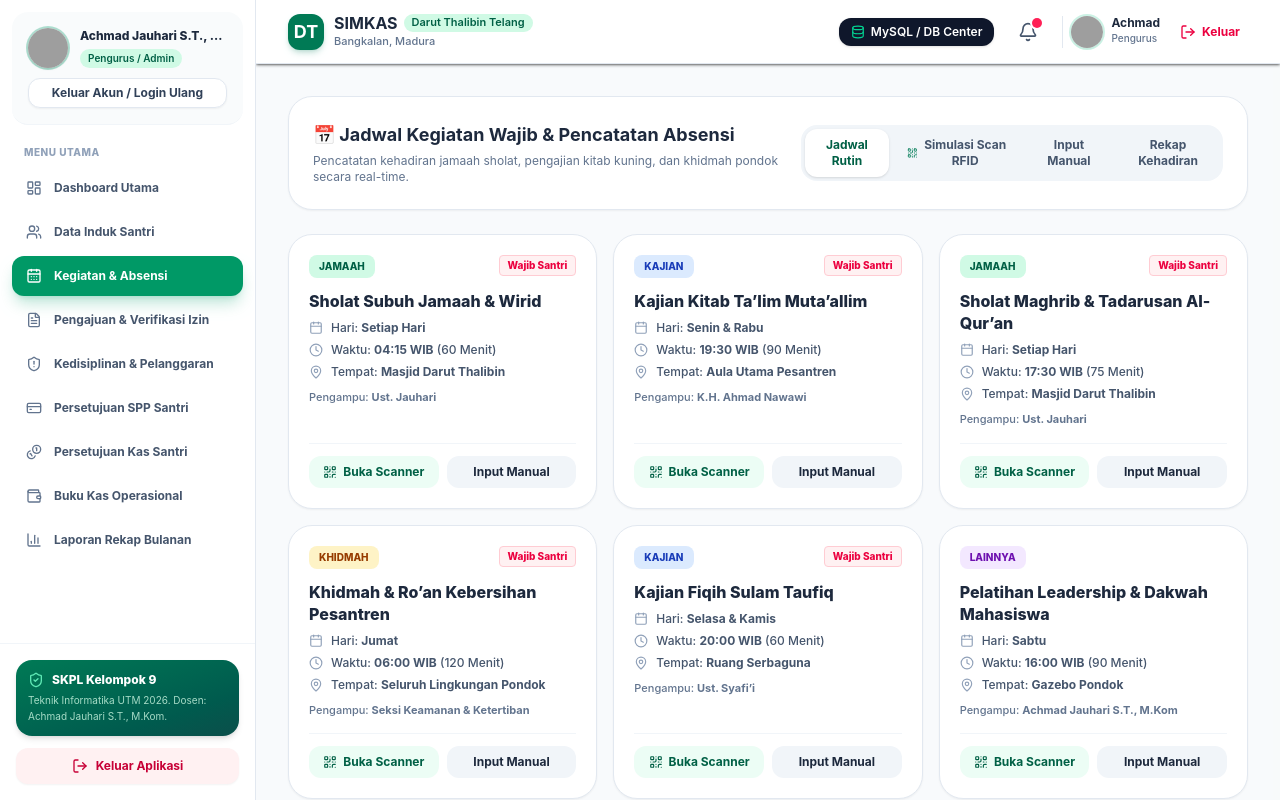
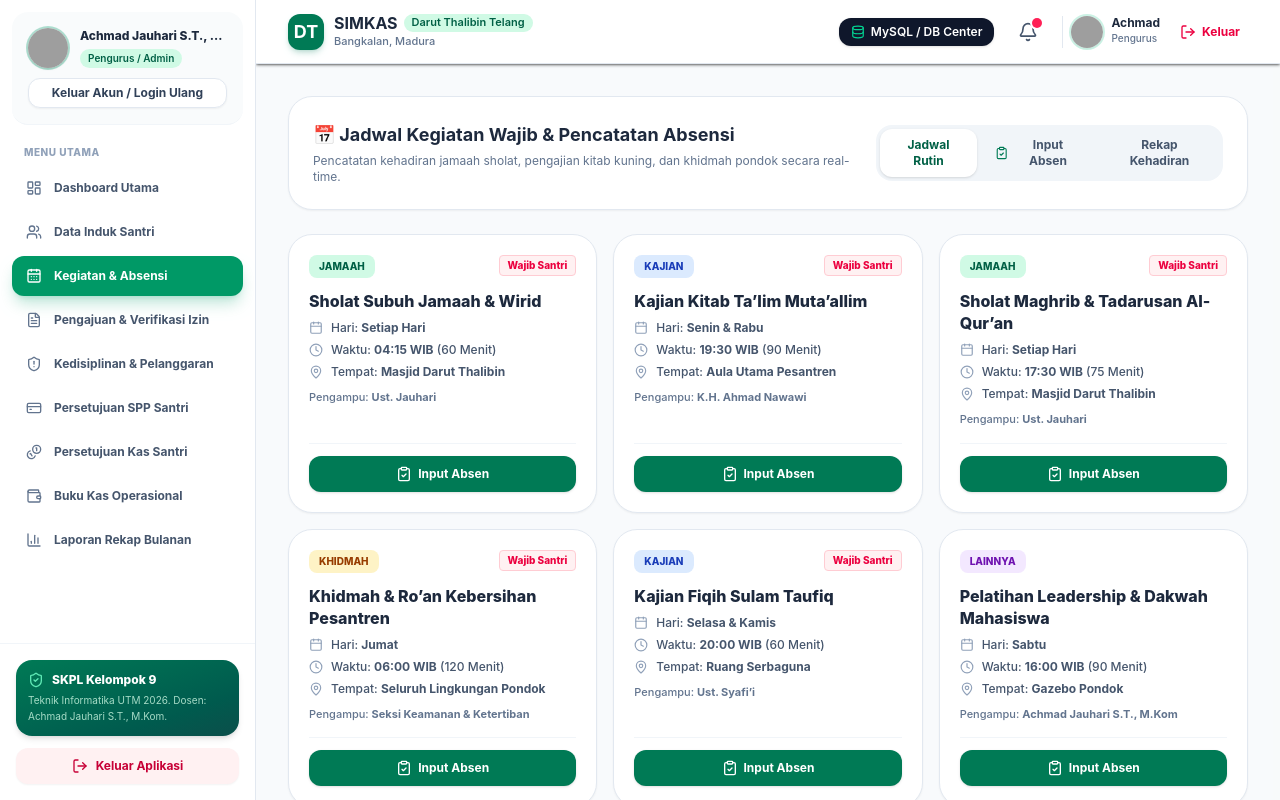
Before and after one commit to ardy-4u/PPL-SIMKAS, a React (Vite) app: page / in a window 1280 px wide. Both pictures are taken after a click on the button "Lihat Log & Input Absen". Built offline with nearby package versions, Linux system fonts and the light colour scheme; grey boxes are pictures that could not be loaded.

Commit message:
refactor: simplify attendance by removing scanner and keeping only Input Absen

```diff
--- a/src/views/KegiatanView.tsx
+++ b/src/views/KegiatanView.tsx
@@ -1,17 +1,13 @@
 import React, { useState } from 'react';
 import { useSimkas } from '../context/SimkasContext';
 import { AbsensiStatus } from '../types/simkas';
-import { Calendar, Clock, MapPin, QrCode } from 'lucide-react';
+import { Calendar, Clock, MapPin, ClipboardCheck } from 'lucide-react';
 
 export const KegiatanView: React.FC = () => {
-  const { role, kegiatans, santris, absensis, addAbsensi, quickScanRFID, showToast } = useSimkas();
-  const [activeTab, setActiveTab] = useState<'jadwal' | 'scan' | 'manual' | 'riwayat'>('jadwal');
+  const { role, kegiatans, santris, absensis, addAbsensi, showToast } = useSimkas();
+  const [activeTab, setActiveTab] = useState<'jadwal' | 'manual' | 'riwayat'>('jadwal');
 
-  // Quick scan RFID state
-  const [scanInput, setScanInput] = useState('');
-  const [selectedKegiatanId, setSelectedKegiatanId] = useState('k1');
-
-  // Manual logger state
+  // Input Absen logger state
   const [manualKegId, setManualKegId] = useState('k1');
   const [manualSantriId, setManualSantriId] = useState(santris[0]?.id || '');
   const [manualStatus, setManualStatus] = useState<AbsensiStatus>('hadir');
@@ -20,14 +16,6 @@ export const KegiatanView: React.FC = () => {
   // History filter state
   const [filterDate, setFilterDate] = useState(new Date().toISOString().substring(0, 10));
   const [filterStatus, setFilterStatus] = useState<string>('Semua');
-
-  const handleScanSubmit = (e: React.FormEvent) => {
-    e.preventDefault();
-    if (!scanInput.trim()) return;
-    if (quickScanRFID(scanInput.trim(), selectedKegiatanId)) {
-      setScanInput('');
-    }
-  };
 
   const handleManualSubmit = (e: React.FormEvent) => {
     e.preventDefault();
@@ -82,21 +70,13 @@ export const KegiatanView: React.FC = () => {
           </button>
 
           {role === 'admin' && (
-            <>
-              <button
-                onClick={() => setActiveTab('scan')}
-                className={`px-3 py-2 rounded-xl transition flex items-center gap-1 ${activeTab === 'scan' ? 'bg-white text-emerald-800 shadow-sm' : 'text-slate-600 hover:text-slate-900'}`}
-              >
-                <QrCode className="w-3.5 h-3.5 text-emerald-700" />
-                <span>Simulasi Scan RFID</span>
-              </button>
-              <button
-                onClick={() => setActiveTab('manual')}
-                className={`px-3 py-2 rounded-xl transition ${activeTab === 'manual' ? 'bg-white text-emerald-800 shadow-sm' : 'text-slate-600 hover:text-slate-900'}`}
-              >
-                Input Manual
-              </button>
-            </>
+            <button
+              onClick={() => setActiveTab('manual')}
+              className={`px-3 py-2 rounded-xl transition flex items-center gap-1.5 ${activeTab === 'manual' ? 'bg-white text-emerald-800 shadow-sm' : 'text-slate-600 hover:text-slate-900'}`}
+            >
+              <ClipboardCheck className="w-3.5 h-3.5 text-emerald-700" />
+              <span>Input Absen</span>
+            </button>
           )}
 
           <button
@@ -151,19 +131,13 @@ export const KegiatanView: React.FC = () => {
               </div>
 
               {role === 'admin' && (
-                <div className="mt-4 pt-3 border-t border-slate-100 flex gap-2">
-                  <button
-                    onClick={() => { setSelectedKegiatanId(k.id); setActiveTab('scan'); }}
-                    className="flex-1 py-2 bg-emerald-50 hover:bg-emerald-100 text-emerald-800 rounded-xl text-xs font-bold text-center flex items-center justify-center gap-1.5 transition"
-                  >
-                    <QrCode className="w-3.5 h-3.5" />
-                    <span>Buka Scanner</span>
-                  </button>
+                <div className="mt-4 pt-3 border-t border-slate-100">
                   <button
                     onClick={() => { setManualKegId(k.id); setActiveTab('manual'); }}
-                    className="flex-1 py-2 bg-slate-100 hover:bg-slate-200 text-slate-800 rounded-xl text-xs font-bold text-center transition"
+                    className="w-full py-2.5 bg-emerald-700 hover:bg-emerald-800 text-white rounded-xl text-xs font-bold text-center transition shadow-sm flex items-center justify-center gap-1.5"
                   >
-                    Input Manual
+                    <ClipboardCheck className="w-4 h-4" />
+                    <span>Input Absen</span>
                   </button>
                 </div>
               )}
@@ -172,77 +146,12 @@ export const KegiatanView: React.FC = () => {
         </div>
       )}
 
-      {/* Tab 2: Simulasi Scan RFID */}
-      {activeTab === 'scan' && role === 'admin' && (
-        <div className="bg-white rounded-3xl p-6 md:p-10 border border-slate-200 max-w-2xl mx-auto shadow-sm text-center">
-          <div className="w-16 h-16 bg-emerald-100 text-emerald-700 rounded-2xl flex items-center justify-center mx-auto mb-4 shadow-inner">
-            <QrCode className="w-8 h-8" />
-          </div>
-
-          <h3 className="text-xl font-extrabold text-slate-800">Simulasi RFID / Barcode Scanner Absensi</h3>
-          <p className="text-xs text-slate-500 mt-1 max-w-md mx-auto leading-relaxed">
-            Dalam implementasi nyata, santri menempelkan Kartu RFID ke perangkat reader atau memindai QR Code di gerbang masjid/aula. Silakan pilih kegiatan dan ketik NIS atau nama santri untuk mensimulasikan tap kartu.
-          </p>
-
-          <form onSubmit={handleScanSubmit} className="mt-6 space-y-4 max-w-md mx-auto text-left">
-            <div>
-              <label className="block text-xs font-bold text-slate-700 mb-1.5">Pilih Kegiatan Wajib Saat Ini</label>
-              <select
-                value={selectedKegiatanId}
-                onChange={(e) => setSelectedKegiatanId(e.target.value)}
-                className="w-full p-3 bg-slate-50 border border-slate-200 rounded-xl text-xs font-bold text-slate-800 outline-none focus:ring-2 focus:ring-emerald-500/20"
-              >
-                {kegiatans.map(k => (
-                  <option key={k.id} value={k.id}>{k.nama} ({k.waktu})</option>
-                ))}
-              </select>
-            </div>
-
-            <div>
-              <label className="block text-xs font-bold text-slate-700 mb-1.5">Input Barcode / NIS / Nama Santri</label>
-              <div className="relative">
-                <input
-                  type="text"
-                  required
-                  autoFocus
-                  value={scanInput}
-                  onChange={(e) => setScanInput(e.target.value)}
-                  placeholder="Ketik NIS (misal: 230411100062 atau David)..."
-                  className="w-full p-3 pl-4 pr-24 bg-slate-50 border border-slate-200 rounded-xl text-xs font-mono font-bold text-slate-900 outline-none focus:ring-2 focus:ring-emerald-500/20"
-                />
-                <button
-                  type="submit"
-                  className="absolute right-1.5 top-1.5 bottom-1.5 px-4 bg-emerald-700 hover:bg-emerald-800 text-white rounded-lg text-xs font-bold transition shadow-sm"
-                >
-                  Tap RFID
-                </button>
-              </div>
-            </div>
-          </form>
-
-          <div className="mt-6 pt-6 border-t border-slate-100 flex justify-center gap-2 flex-wrap">
-            <span className="text-[11px] text-slate-400 self-center">Contoh Cepat Tap:</span>
-            {santris.slice(0, 5).map(s => (
-              <button
-                key={s.id}
-                type="button"
-                onClick={() => {
-                  quickScanRFID(s.nis, selectedKegiatanId);
-                }}
-                className="px-2.5 py-1 bg-slate-100 hover:bg-emerald-100 hover:text-emerald-800 text-slate-700 rounded-lg text-xs font-bold font-mono transition"
-              >
-                {s.name.split(' ')[0]} ({s.nis.slice(-3)})
-              </button>
-            ))}
-          </div>
-        </div>
-      )}
-
-      {/* Tab 3: Manual Input */}
+      {/* Tab 2: Input Absen */}
       {activeTab === 'manual' && role === 'admin' && (
         <div className="bg-white rounded-3xl p-6 md:p-8 border border-slate-200 max-w-3xl mx-auto shadow-sm">
           <h3 className="font-extrabold text-base text-slate-800 mb-4 pb-3 border-b border-slate-100 flex items-center gap-2">
-            <span>📝 Input Absensi Manual Santri</span>
+            <ClipboardCheck className="w-5 h-5 text-emerald-700" />
+            <span>Formulir Input Absen Santri</span>
           </h3>
 
           <form onSubmit={handleManualSubmit} className="space-y-4">
@@ -320,9 +229,10 @@ export const KegiatanView: React.FC = () => {
 
             <button
               type="submit"
-              className="w-full py-3 bg-emerald-700 hover:bg-emerald-800 text-white rounded-xl text-xs font-bold shadow-lg shadow-emerald-700/25 transition mt-4"
+              className="w-full py-3 bg-emerald-700 hover:bg-emerald-800 text-white rounded-xl text-xs font-bold shadow-lg shadow-emerald-700/25 transition mt-4 flex items-center justify-center gap-2"
             >
-              Simpan Catatan Absensi
+              <ClipboardCheck className="w-4 h-4" />
+              <span>Simpan Catatan Absen</span>
             </button>
           </form>
         </div>
```
